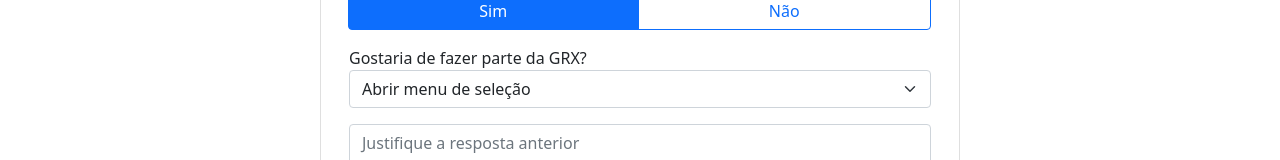
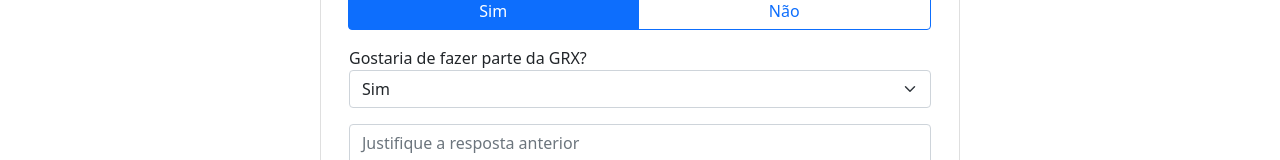
Before and after one commit to LeomarLinhares/desafio-coleta-grx, a plain HTML site: page index.html in a window 1280 px wide. Shown: the part 229-389 px from the top of the page. Drawn offline with nearby package versions, Linux system fonts and the light colour scheme.

Commit message:
:construction: feat: remove select extra option for no value

```diff
--- a/index.html
+++ b/index.html
@@ -50,8 +50,7 @@
       <div class="mb-3">
         <label for="question_3">Gostaria de fazer parte da GRX?</label>
         <select class="form-select" id="question_3" aria-label="Você se considera bom em lógica?">
-          <option selected>Abrir menu de seleção</option>
-          <option value="Sim">Sim</option>
+          <option selected value="Sim">Sim</option>
           <option value="Não">Não</option>
           <option value="Não sei">Não sei</option>
           <option value="Agora!!">Agora!!</option>
```
